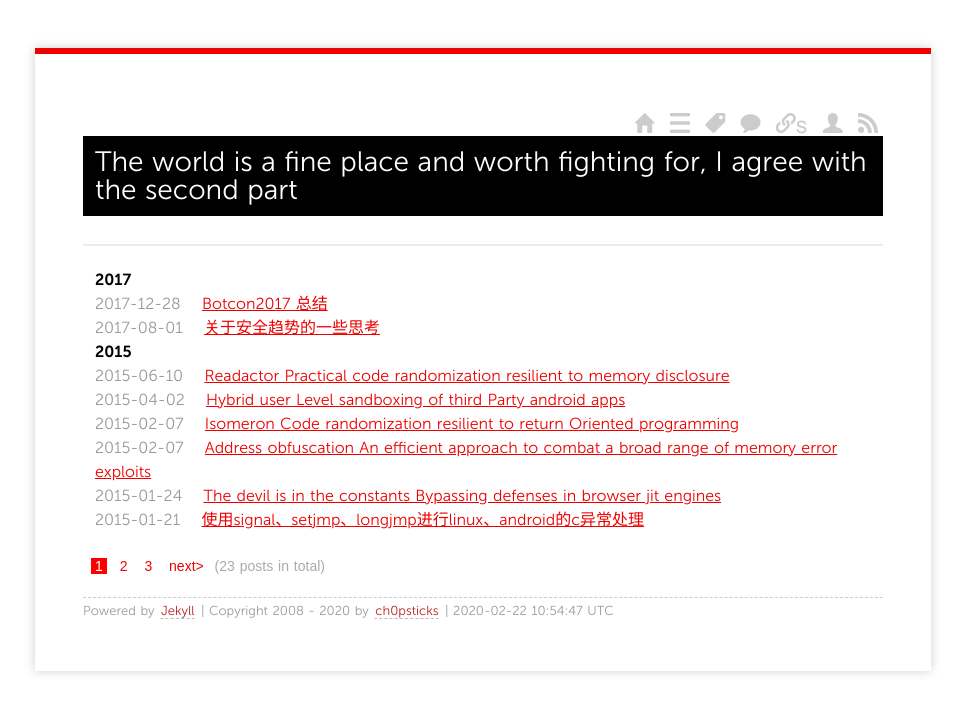
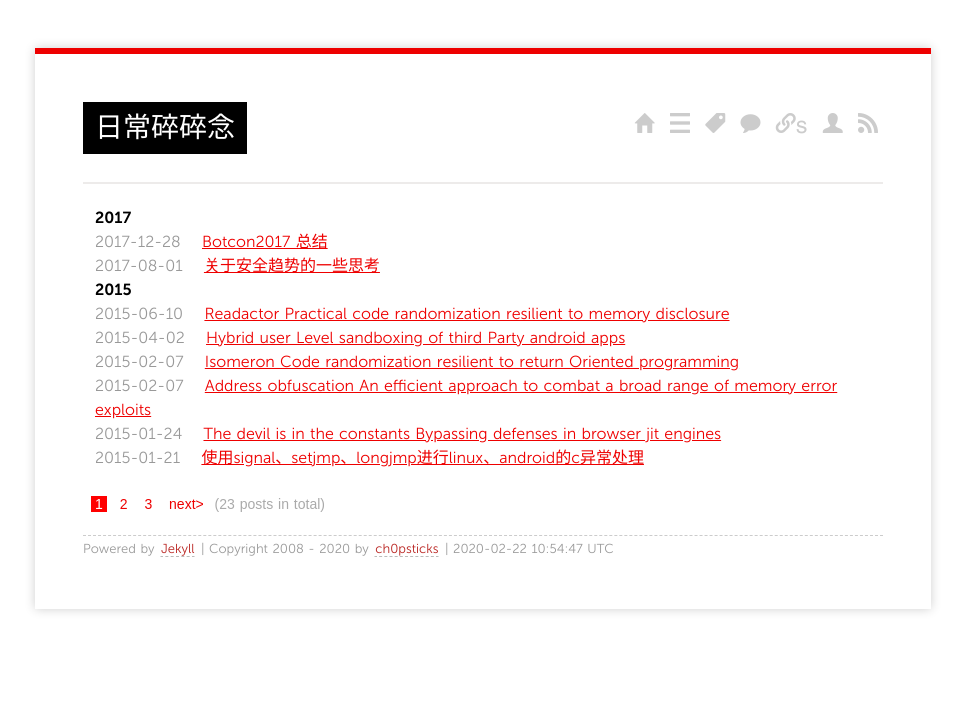
Before and after one commit to ch0psticks/ch0psticks.github.io, a Jekyll site: the page built from index.html, in a window 1280 px wide. Shown: the top 713 px of the page, without its empty margins (157-1122 px from the left). Built offline with Jekyll 4.4.1, drawn with Linux system fonts in a browser that asks for light colours; the list of posts is cut into pages by our own code.

Commit message:
update title

```diff
--- a/index.html
+++ b/index.html
@@ -1,5 +1,5 @@
 ---
-title: The world is a fine place and worth fighting for, I agree with the second part
+title: 日常碎碎念
 layout: page
 ---
 
```
